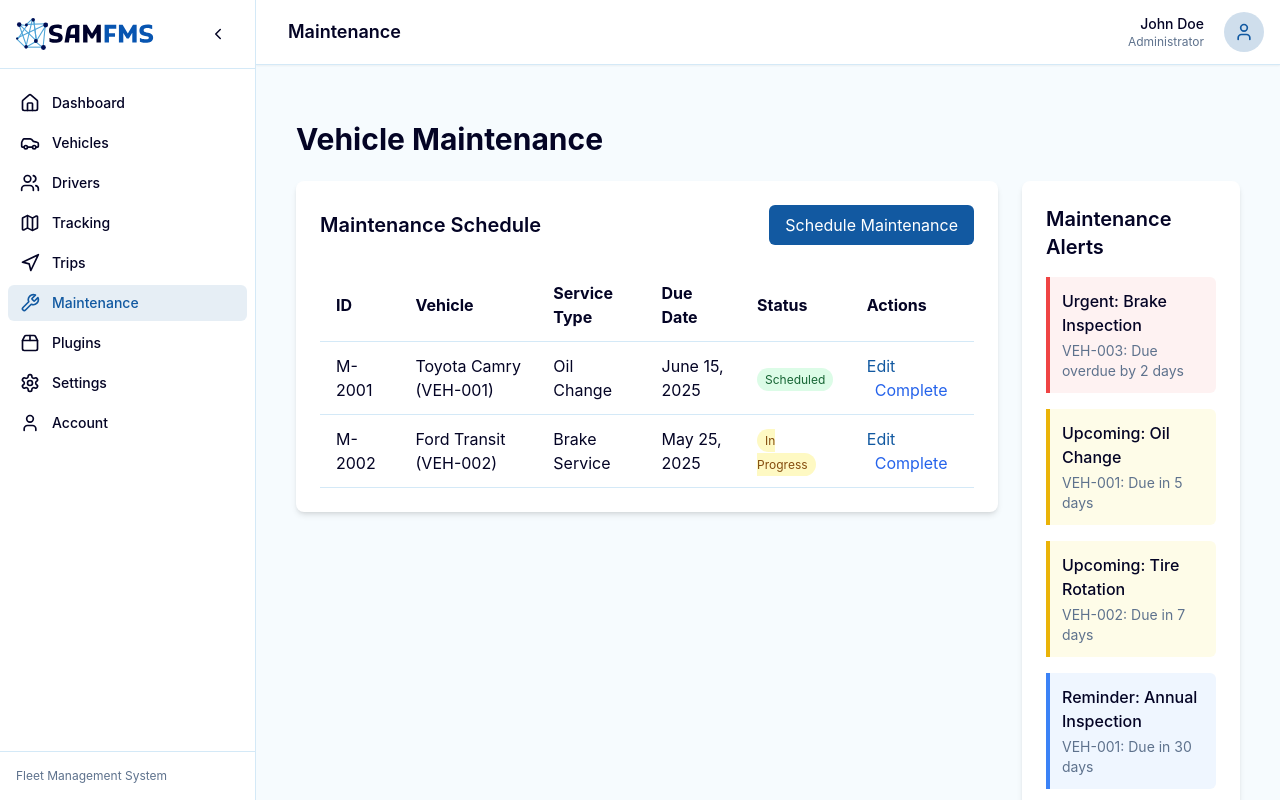
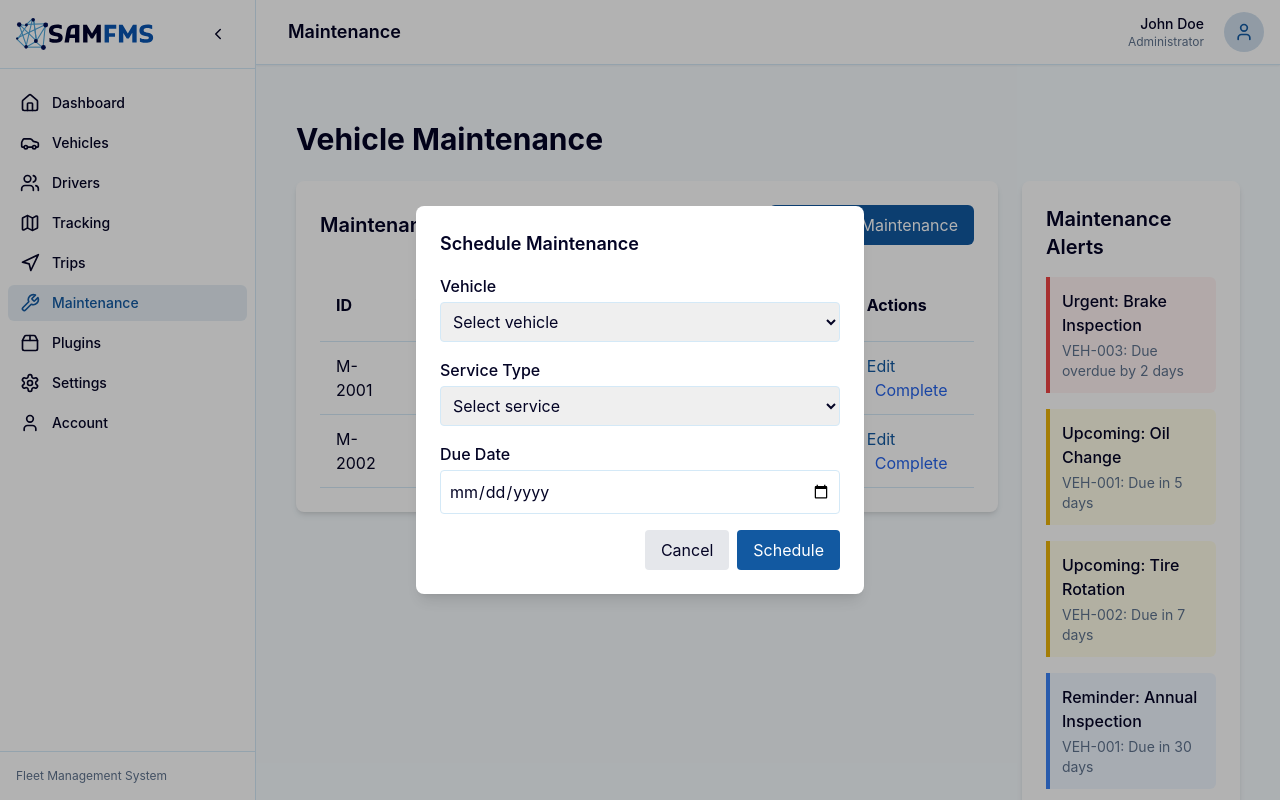
Before and after one commit to COS301-SE-2025/SAMFMS, a React (Create React App) app in the folder Frontend/samfms/: page /maintenance in a window 1280 px wide. Both pictures are taken after a click on the button "Schedule Maintenance". Built offline with nearby package versions, Linux system fonts and the light colour scheme.

Commit message:
feat: schedule maintenance

```diff
--- a/Frontend/samfms/src/pages/Maintenance.jsx
+++ b/Frontend/samfms/src/pages/Maintenance.jsx
@@ -1,20 +1,136 @@
-import React from 'react';
+import React, {useState} from 'react';
+
+const vehicles = [
+  {id: 'VEH-001', name: 'Toyota Camry'},
+  {id: 'VEH-002', name: 'Ford Transit'},
+  {id: 'VEH-003', name: 'Nissan NP200'},
+];
+
+const serviceTypes = [
+  'Oil Change',
+  'Brake Service',
+  'Tire Rotation',
+  'Annual Inspection',
+];
 
 const Maintenance = () => {
+  // Example scheduled maintenance data
+  const [maintenanceList, setMaintenanceList] = useState([
+    {
+      id: 'M-2001',
+      vehicle: 'VEH-001',
+      serviceType: 'Oil Change',
+      dueDate: '2025-06-15',
+      status: 'Scheduled',
+    },
+    {
+      id: 'M-2002',
+      vehicle: 'VEH-002',
+      serviceType: 'Brake Service',
+      dueDate: '2025-05-25',
+      status: 'In Progress',
+    },
+  ]);
+
+  const [showPopup, setShowPopup] = useState(false);
+  const [editIndex, setEditIndex] = useState(null);
+  const [form, setForm] = useState({
+    vehicle: '',
+    serviceType: '',
+    dueDate: '',
+  });
+
+  const handleChange = (e) => {
+    setForm({...form, [e.target.name]: e.target.value});
+  };
+
+  // Open popup for new or edit
+  const openPopup = (index = null) => {
+    setEditIndex(index);
+    if (index !== null) {
+      // Editing: populate form with existing data
+      const item = maintenanceList[index];
+      setForm({
+        vehicle: item.vehicle,
+        serviceType: item.serviceType,
+        dueDate: item.dueDate,
+      });
+    } else {
+      // New: reset form
+      setForm({vehicle: '', serviceType: '', dueDate: ''});
+    }
+    setShowPopup(true);
+  };
+
+  // Add or update maintenance
+  const handleSubmit = (e) => {
+    e.preventDefault();
+    if (editIndex !== null) {
+      // Update existing
+      const updated = [...maintenanceList];
+      updated[editIndex] = {
+        ...updated[editIndex],
+        vehicle: form.vehicle,
+        serviceType: form.serviceType,
+        dueDate: form.dueDate,
+      };
+      setMaintenanceList(updated);
+    } else {
+      // Add new
+      setMaintenanceList([
+        ...maintenanceList,
+        {
+          id: `M-${2000 + maintenanceList.length + 1}`,
+          vehicle: form.vehicle,
+          serviceType: form.serviceType,
+          dueDate: form.dueDate,
+          status: 'Scheduled',
+        },
+      ]);
+    }
+    setShowPopup(false);
+    setEditIndex(null);
+    setForm({vehicle: '', serviceType: '', dueDate: ''});
+  };
+
+  // Mocked functionality for completing maintenance
+  const handleComplete = (index) => {
+    const updated = [...maintenanceList];
+    updated[index] = {
+      ...updated[index],
+      status: 'Completed',
+    };
+    setMaintenanceList(updated);
+    // Optionally, show a message or notification here
+  };
+
+  // Helper to get vehicle display name
+  const getVehicleName = (id) => {
+    const v = vehicles.find((v) => v.id === id);
+    return v ? `${v.name} (${v.id})` : id;
+  };
+
+  // Helper to format date
+  const formatDate = (dateStr) => {
+    const d = new Date(dateStr);
+    return d.toLocaleDateString(undefined, {year: 'numeric', month: 'long', day: 'numeric'});
+  };
+
   return (
     <div className="container mx-auto px-4 py-8">
       <h1 className="text-3xl font-bold mb-6">Vehicle Maintenance</h1>
-
       <div className="grid grid-cols-1 lg:grid-cols-4 gap-6">
         <div className="lg:col-span-3">
           <div className="bg-card rounded-lg shadow-md p-6">
             <div className="flex justify-between items-center mb-6">
               <h2 className="text-xl font-semibold">Maintenance Schedule</h2>
-              <button className="bg-primary text-primary-foreground px-4 py-2 rounded-md hover:bg-primary/90 transition">
+              <button
+                className="bg-primary text-primary-foreground px-4 py-2 rounded-md hover:bg-primary/90 transition"
+                onClick={() => openPopup()}
+              >
                 Schedule Maintenance
               </button>
             </div>
-
             <div className="overflow-x-auto">
               <table className="w-full border-collapse">
                 <thead>
@@ -28,62 +144,66 @@ const Maintenance = () => {
                   </tr>
                 </thead>
                 <tbody>
-                  <tr className="border-b border-border hover:bg-accent/10">
-                    <td className="py-3 px-4">M-2001</td>
-                    <td className="py-3 px-4">Toyota Camry (VEH-001)</td>
-                    <td className="py-3 px-4">Oil Change</td>
-                    <td className="py-3 px-4">June 15, 2025</td>
+                  {maintenanceList.map((item, idx) => (
+                    <tr key={item.id} className="border-b border-border hover:bg-accent/10">
+                      <td className="py-3 px-4">{item.id}</td>
+                      <td className="py-3 px-4">{getVehicleName(item.vehicle)}</td>
+                      <td className="py-3 px-4">{item.serviceType}</td>
+                      <td className="py-3 px-4">{formatDate(item.dueDate)}</td>
                       <td className="py-3 px-4">
+                        {item.status === 'Scheduled' ? (
                           <span className="bg-green-100 text-green-800 dark:bg-green-900 dark:text-green-200 py-1 px-2 rounded-full text-xs">
                             Scheduled
                           </span>
-                    </td>
-                    <td className="py-3 px-4 space-x-2">
-                      <button className="text-primary hover:text-primary/80">Edit</button>
-                      <button className="text-blue-600 hover:text-blue-700">Complete</button>
-                    </td>
-                  </tr>
-                  <tr className="border-b border-border hover:bg-accent/10">
-                    <td className="py-3 px-4">M-2002</td>
-                    <td className="py-3 px-4">Ford Transit (VEH-002)</td>
-                    <td className="py-3 px-4">Brake Service</td>
-                    <td className="py-3 px-4">May 25, 2025</td>
-                    <td className="py-3 px-4">
+                        ) : item.status === 'In Progress' ? (
                           <span className="bg-yellow-100 text-yellow-800 dark:bg-yellow-900 dark:text-yellow-200 py-1 px-2 rounded-full text-xs">
                             In Progress
                           </span>
+                        ) : (
+                          <span className="bg-gray-200 text-gray-800 dark:bg-gray-700 dark:text-gray-200 py-1 px-2 rounded-full text-xs">
+                            Completed
+                          </span>
+                        )}
                       </td>
                       <td className="py-3 px-4 space-x-2">
-                      <button className="text-primary hover:text-primary/80">Edit</button>
-                      <button className="text-blue-600 hover:text-blue-700">Complete</button>
+                        <button
+                          className="text-primary hover:text-primary/80"
+                          onClick={() => openPopup(idx)}
+                        >
+                          Edit
+                        </button>
+                        <button
+                          className="text-blue-600 hover:text-blue-700"
+                          onClick={() => handleComplete(idx)}
+                          disabled={item.status === 'Completed'}
+                        >
+                          Complete
+                        </button>
                       </td>
                     </tr>
+                  ))}
                 </tbody>
               </table>
             </div>
           </div>
         </div>
-
+        {/* ...existing code for alerts... */}
         <div className="lg:col-span-1">
           <div className="bg-card rounded-lg shadow-md p-6">
             <h2 className="text-xl font-semibold mb-4">Maintenance Alerts</h2>
-
             <div className="space-y-4">
               <div className="p-3 border-l-4 border-red-500 bg-red-50 dark:bg-red-950/20 rounded-r-md">
                 <p className="font-medium">Urgent: Brake Inspection</p>
                 <p className="text-sm text-muted-foreground mt-1">VEH-003: Due overdue by 2 days</p>
               </div>
-
               <div className="p-3 border-l-4 border-yellow-500 bg-yellow-50 dark:bg-yellow-950/20 rounded-r-md">
                 <p className="font-medium">Upcoming: Oil Change</p>
                 <p className="text-sm text-muted-foreground mt-1">VEH-001: Due in 5 days</p>
               </div>
-
               <div className="p-3 border-l-4 border-yellow-500 bg-yellow-50 dark:bg-yellow-950/20 rounded-r-md">
                 <p className="font-medium">Upcoming: Tire Rotation</p>
                 <p className="text-sm text-muted-foreground mt-1">VEH-002: Due in 7 days</p>
               </div>
-
               <div className="p-3 border-l-4 border-blue-500 bg-blue-50 dark:bg-blue-950/20 rounded-r-md">
                 <p className="font-medium">Reminder: Annual Inspection</p>
                 <p className="text-sm text-muted-foreground mt-1">VEH-001: Due in 30 days</p>
@@ -92,6 +212,79 @@ const Maintenance = () => {
           </div>
         </div>
       </div>
+      {/* Popup for scheduling/editing maintenance */}
+      {showPopup && (
+        <div className="fixed inset-0 bg-black bg-opacity-30 flex items-center justify-center z-50">
+          <div className="bg-white dark:bg-gray-900 rounded-lg p-6 w-full max-w-md shadow-lg">
+            <h3 className="text-lg font-semibold mb-4">
+              {editIndex !== null ? 'Edit Maintenance' : 'Schedule Maintenance'}
+            </h3>
+            <form onSubmit={handleSubmit} className="space-y-4">
+              <div>
+                <label className="block font-medium mb-1">Vehicle</label>
+                <select
+                  name="vehicle"
+                  value={form.vehicle}
+                  onChange={handleChange}
+                  required
+                  className="w-full border rounded p-2"
+                >
+                  <option value="">Select vehicle</option>
+                  {vehicles.map((v) => (
+                    <option key={v.id} value={v.id}>
+                      {v.name} ({v.id})
+                    </option>
+                  ))}
+                </select>
+              </div>
+              <div>
+                <label className="block font-medium mb-1">Service Type</label>
+                <select
+                  name="serviceType"
+                  value={form.serviceType}
+                  onChange={handleChange}
+                  required
+                  className="w-full border rounded p-2"
+                >
+                  <option value="">Select service</option>
+                  {serviceTypes.map((type) => (
+                    <option key={type} value={type}>{type}</option>
+                  ))}
+                </select>
+              </div>
+              <div>
+                <label className="block font-medium mb-1">Due Date</label>
+                <input
+                  type="date"
+                  name="dueDate"
+                  value={form.dueDate}
+                  onChange={handleChange}
+                  required
+                  className="w-full border rounded p-2"
+                />
+              </div>
+              <div className="flex justify-end space-x-2">
+                <button
+                  type="button"
+                  className="px-4 py-2 rounded bg-gray-200 dark:bg-gray-700"
+                  onClick={() => {
+                    setShowPopup(false);
+                    setEditIndex(null);
+                  }}
+                >
+                  Cancel
+                </button>
+                <button
+                  type="submit"
+                  className="px-4 py-2 rounded bg-primary text-primary-foreground"
+                >
+                  {editIndex !== null ? 'Save' : 'Schedule'}
+                </button>
+              </div>
+            </form>
+          </div>
+        </div>
+      )}
     </div>
   );
 };
```
Lines whose indentation alone changed are shown as unchanged.
